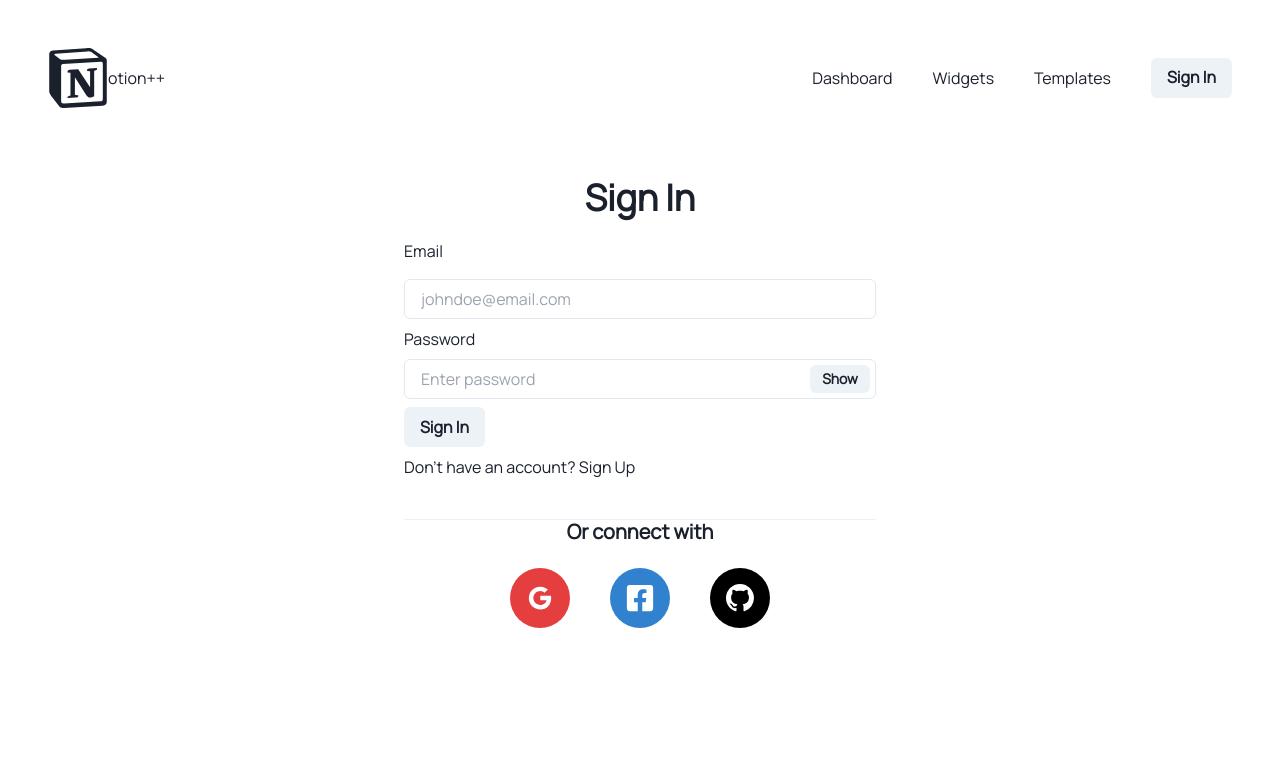
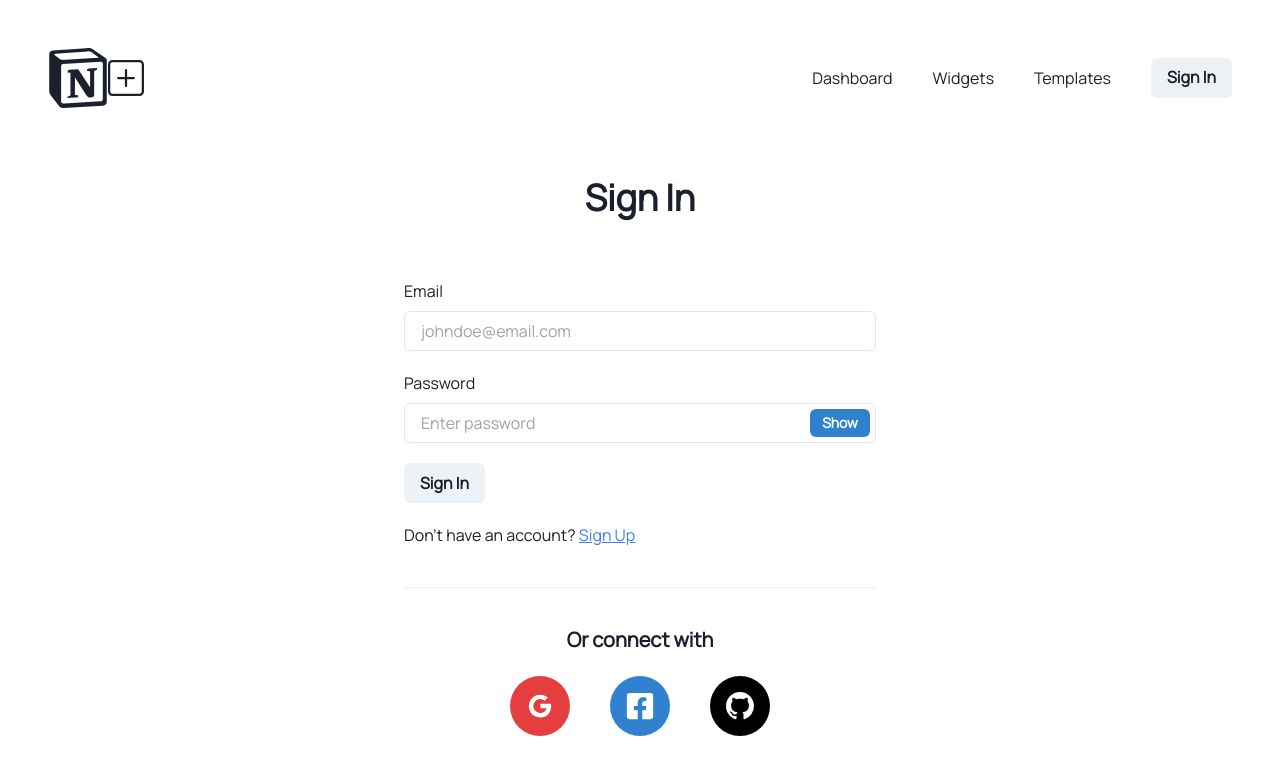
Before and after one commit to shiv-neel/lifelog, a Next.js app: page /SignIn in a window 1280 px wide. Shown: the top 774 px of the page. Built offline with nearby package versions, Linux system fonts and the light colour scheme; no server answers.

Commit message:
github auth

```diff
--- /dev/null
+++ b/components/Connections.tsx
@@ -0,0 +1,59 @@
+import { Button, Divider, Heading } from '@chakra-ui/react'
+import React from 'react'
+import { BsGithub } from 'react-icons/bs'
+import { FaFacebookSquare } from 'react-icons/fa'
+import { IoLogoGoogle } from 'react-icons/io'
+import { useAuth } from '../utils/AuthContext'
+
+const Connections = () => {
+	const googleSignIn = useAuth().googleSignIn
+	const githubSignIn = useAuth().githubSignIn
+
+	return (
+		<div>
+			<Divider className='my-10' />
+			<Heading as='h2' size='md' className='flex justify-center'>
+				Or connect with
+			</Heading>
+			<div className='flex justify-center gap-10 py-6'>
+				<Button
+					onClick={googleSignIn}
+					className='hover:scale-105 duration-100'
+					style={{
+						width: 60,
+						height: 60,
+						borderRadius: '50%',
+					}}
+					colorScheme={'red'}
+				>
+					<IoLogoGoogle className='text-3xl text-white' />
+				</Button>
+				<Button
+					className='hover:scale-105 duration-100'
+					style={{
+						width: 60,
+						height: 60,
+						borderRadius: '50%',
+					}}
+					colorScheme={'blue'}
+				>
+					<FaFacebookSquare className='text-3xl' />
+				</Button>
+				<Button
+					onClick={githubSignIn}
+					className='hover:scale-105 duration-100'
+					style={{
+						width: 60,
+						height: 60,
+						borderRadius: '50%',
+						background: 'black',
+					}}
+				>
+					<BsGithub className='text-3xl text-white' />
+				</Button>
+			</div>
+		</div>
+	)
+}
+
+export default Connections
--- a/components/Navbar.tsx
+++ b/components/Navbar.tsx
@@ -1,19 +1,25 @@
 import { Button } from '@chakra-ui/react'
 import Link from 'next/link'
 import { SiNotion } from 'react-icons/si'
+import { BsPlusSquare } from 'react-icons/bs'
 import { useAuth } from '../utils/AuthContext'
+import { useState } from 'react'
+import { FaRegUserCircle } from 'react-icons/fa'
 
 const Navbar = () => {
 	const user = useAuth().currentUser
 	const logout = useAuth().logout
+
+	const [dropdown, setDropdown] = useState<boolean>(false)
+
 	return (
 		<nav className='w-full'>
 			<ul className='flex justify-end items-center gap-10 py-12 mr-12'>
-				<li className='mr-auto ml-12'>
+				<li className='mr-auto ml-12 cursor-pointer select-none'>
 					<Link href='/' passHref>
 						<div className='flex items-center'>
 							<SiNotion className='text-6xl' />
-							otion++
+							<BsPlusSquare className='text-4xl' />
 						</div>
 					</Link>
 				</li>
@@ -28,16 +34,19 @@ const Navbar = () => {
 				</li>
 				<li>
 					{user ? (
-						<Button onClick={logout}>
-							<Link href='/'>Sign Out</Link>
-						</Button>
+						<Link href='/account'>
+							<div>
+								<FaRegUserCircle className='text-4xl' />
+							</div>
+						</Link>
 					) : (
-						<Button>
-							<Link href='/SignIn'>Sign In</Link>
-						</Button>
+						<Link href='/SignIn'>
+							<Button className='cursor-pointer'>Sign In</Button>
+						</Link>
 					)}
 				</li>
 			</ul>
+			<div></div>
 		</nav>
 	)
 }
--- a/pages/SignIn.tsx
+++ b/pages/SignIn.tsx
@@ -16,6 +16,7 @@ import { IoLogoGoogle } from 'react-icons/io'
 import { FaFacebookSquare } from 'react-icons/fa'
 import { BsGithub } from 'react-icons/bs'
 import Link from 'next/link'
+import Connections from '../components/Connections'
 
 const SignIn = () => {
 	const [email, setEmail] = useState<string>('')
@@ -35,10 +36,10 @@ const SignIn = () => {
 	}
 	return (
 		<Box w={'lg'} className='flex flex-col justify-center mx-auto border-1 p-5'>
-			<Heading as='h1' size='xl' className='flex justify-center'>
+			<Heading as='h1' size='xl' className='flex justify-center mb-10'>
 				Sign In
 			</Heading>
-			<FormControl className='mt-5 space-y-2'>
+			<FormControl className='mt-5'>
 				<FormLabel htmlFor='email'>Email</FormLabel>
 				<Input
 					id='email'
@@ -46,7 +47,9 @@ const SignIn = () => {
 					placeholder='johndoe@email.com'
 					onChange={(e) => setEmail(e.target.value)}
 				/>
-				<FormLabel htmlFor='password'>Password</FormLabel>
+				<FormLabel htmlFor='password' className='mt-5'>
+					Password
+				</FormLabel>
 				<InputGroup size='md'>
 					<Input
 						pr='4.5rem'
@@ -57,59 +60,30 @@ const SignIn = () => {
 					/>
 
 					<InputRightElement width='4.5rem'>
-						<Button h='1.75rem' size='sm' onClick={handleClick}>
+						<Button
+							h='1.75rem'
+							size='sm'
+							onClick={handleClick}
+							colorScheme='blue'
+						>
 							{show ? 'Hide' : 'Show'}
 						</Button>
 					</InputRightElement>
 				</InputGroup>
-				<Button type='submit' onClick={submitHandler}>
+				<Button type='submit' onClick={submitHandler} className='my-5'>
 					Sign In
 				</Button>
 				<p>
-					Don&apos;t have an account? <Link href='/SignUp'>Sign Up</Link>
+					Don&apos;t have an account?{' '}
+					<Link href='/SignUp'>
+						<span className='text-blue-500 underline cursor-pointer'>
+							Sign Up
+						</span>
+					</Link>
 				</p>
 			</FormControl>
-			{error}
-			<Divider className='py-5' />
-			<Heading as='h2' size='md' className='flex justify-center'>
-				Or connect with
-			</Heading>
-			<div className='flex justify-center gap-10 py-6'>
-				<Button
-					onClick={googleSignIn}
-					className='hover:scale-105 duration-100'
-					style={{
-						width: 60,
-						height: 60,
-						borderRadius: '50%',
-					}}
-					colorScheme={'red'}
-				>
-					<IoLogoGoogle className='text-3xl text-white' />
-				</Button>
-				<Button
-					className='hover:scale-105 duration-100'
-					style={{
-						width: 60,
-						height: 60,
-						borderRadius: '50%',
-					}}
-					colorScheme={'blue'}
-				>
-					<FaFacebookSquare className='text-3xl' />
-				</Button>
-				<Button
-					className='hover:scale-105 duration-100'
-					style={{
-						width: 60,
-						height: 60,
-						borderRadius: '50%',
-						background: 'black',
-					}}
-				>
-					<BsGithub className='text-3xl text-white' />
-				</Button>
-			</div>
+			{<p className='text-red-600'>{error.slice(25)}</p>}
+			<Connections />
 		</Box>
 	)
 }
--- a/pages/SignUp.tsx
+++ b/pages/SignUp.tsx
@@ -10,11 +10,13 @@ import {
 } from '@chakra-ui/react'
 import Link from 'next/link'
 import React, { useEffect, useRef, useState } from 'react'
+import Connections from '../components/Connections'
 import { useAuth } from '../utils/AuthContext'
 
 const SignUp = () => {
 	const [email, setEmail] = useState<string>('')
 	const [password, setPassword] = useState<string>('')
+	const [error, setError] = useState<string>('')
 	const [confirmPassword, setConfirmPassword] = useState<string>('')
 	const [passwordsMatch, setPasswordsMatch] = useState<boolean>(true)
 
@@ -27,12 +29,14 @@ const SignUp = () => {
 		e.preventDefault()
 		if (password !== confirmPassword) setPasswordsMatch(false)
 		else {
+			setPasswordsMatch(true)
 			console.log(email, password)
 			try {
 				signup(email, password)
 					.then((res) => console.log(res?.user))
-					.catch((err) => console.log(err))
-			} catch (error) {
+					.catch((error) => setError(error.toString()))
+			} catch (error: any) {
+				setError(error.toString())
 				console.log(error)
 			}
 		}
@@ -40,8 +44,10 @@ const SignUp = () => {
 
 	return (
 		<Box w={'lg'} className='flex flex-col justify-center mx-auto border-1 p-5'>
-			<Heading as='h1'>Sign Up</Heading>
-			<FormControl className='mt-5 space-y-2'>
+			<Heading as='h1' className='flex justify-center mb-10'>
+				Sign Up
+			</Heading>
+			<FormControl className='mt-5'>
 				<FormLabel htmlFor='email'>Email</FormLabel>
 				<Input
 					id='email'
@@ -49,7 +55,9 @@ const SignUp = () => {
 					placeholder='johndoe@email.com'
 					onChange={(e) => setEmail(e.target.value)}
 				/>
-				<FormLabel htmlFor='password'>Password</FormLabel>
+				<FormLabel htmlFor='password' className='mt-5'>
+					Password
+				</FormLabel>
 				<InputGroup size='md'>
 					<Input
 						pr='4.5rem'
@@ -60,27 +68,46 @@ const SignUp = () => {
 					/>
 
 					<InputRightElement width='4.5rem'>
-						<Button h='1.75rem' size='sm' onClick={handleClick}>
+						<Button
+							h='1.75rem'
+							size='sm'
+							onClick={handleClick}
+							colorScheme='blue'
+						>
 							{show ? 'Hide' : 'Show'}
 						</Button>
 					</InputRightElement>
 				</InputGroup>
-				<FormLabel htmlFor='confirm-password'>Confirm Pasword</FormLabel>
+				<FormLabel htmlFor='confirm-password' className='mt-5'>
+					Confirm Pasword
+				</FormLabel>
 				<Input
 					pr='4.5rem'
 					type={show ? 'text' : 'password'}
 					placeholder='Confirm password'
 					id='confirm-password'
 					onChange={(e) => setConfirmPassword(e.target.value)}
-				/>
-				<Button type='submit' onClick={submitHandler}>
+				/>{' '}
+				{passwordsMatch ? (
+					<></>
+				) : (
+					<p className='text-red-500 mt-2 font-semibold'>
+						Passwords do not match.{' '}
+					</p>
+				)}
+				<Button type='submit' onClick={submitHandler} className='my-5'>
 					Sign Up
 				</Button>
 				<p>
-					Already have an account? <Link href='/SignIn'>Sign In</Link>
+					Already have an account?{' '}
+					<Link href='/SignIn'>
+						<span className='text-blue-500 underline cursor-pointer'>
+							Sign In
+						</span>
+					</Link>
 				</p>
-				{passwordsMatch ? <></> : <p>Passwords do not match. </p>}
 			</FormControl>
+			<Connections />
 		</Box>
 	)
 }
--- /dev/null
+++ b/pages/account.tsx
@@ -0,0 +1,20 @@
+import { Box, Button } from '@chakra-ui/react'
+import React from 'react'
+import { useAuth } from '../utils/AuthContext'
+
+const Account = () => {
+	const user = useAuth().currentUser
+	const logout = useAuth().logout
+	return (
+		<Box w='xl' className='flex justify-center'>
+			<ul className=''>
+				<li>Signed in as {user?.displayName}</li>
+				<Button className='flex' onClick={logout}>
+					Sign Out
+				</Button>
+			</ul>
+		</Box>
+	)
+}
+
+export default Account
--- a/utils/AuthContext.tsx
+++ b/utils/AuthContext.tsx
@@ -1,5 +1,6 @@
 import {
 	createUserWithEmailAndPassword,
+	GithubAuthProvider,
 	GoogleAuthProvider,
 	signInWithEmailAndPassword,
 	signInWithPopup,
@@ -9,7 +10,7 @@ import {
 } from 'firebase/auth'
 import Router from 'next/router'
 import React, { createContext, useContext, useEffect, useState } from 'react'
-import { auth, AuthType, UserType } from './Firebase'
+import { auth, AuthType } from './Firebase'
 
 const AuthContext = createContext<AuthType>({} as AuthType)
 
@@ -24,7 +25,7 @@ export const AuthProvider: React.FC = ({ children }) => {
 		return createUserWithEmailAndPassword(auth, email, password).then(
 			(result) => {
 				setCurrentUser(result.user)
-				Router.push('/Dashboard')
+				Router.push('/dashboard')
 				return result
 			}
 		)
@@ -33,7 +34,7 @@ export const AuthProvider: React.FC = ({ children }) => {
 	const emailSignIn = (email: string, password: string) => {
 		return signInWithEmailAndPassword(auth, email, password).then((result) => {
 			setCurrentUser(result.user)
-			Router.push('/Dashboard')
+			Router.push('/dashboard')
 			return result
 		})
 	}
@@ -43,24 +44,45 @@ export const AuthProvider: React.FC = ({ children }) => {
 		return await signInWithPopup(auth, googleProvider)
 			.then((result) => {
 				setCurrentUser(result.user)
-				Router.push('/Dashboard')
+				Router.push('/dashboard')
 				return result
 			})
 			.catch(() => alert('Error: Could not authenticate google account.'))
 	}
 
+	const githubProvider = new GithubAuthProvider()
+	const githubSignIn = async () => {
+		return await signInWithPopup(auth, githubProvider)
+			.then((result) => {
+				console.log(result)
+				setCurrentUser(result.user)
+				Router.push('/dashboard')
+				return result
+			})
+			.catch(() => alert('Error: Could not authenticate github account.'))
+	}
+
 	const logout = async () => {
 		return await signOut(auth).then(() => {
 			console.log('Sign out successful.')
+			Router.push('/')
 		})
 	}
 
 	useEffect(() => {
 		const unsubscribe = auth.onAuthStateChanged((user) => {
 			setCurrentUser(user)
+			console.log(user)
 		})
 		return unsubscribe
 	}, [])
-	const value = { currentUser, emailSignUp, emailSignIn, googleSignIn, logout }
+	const value = {
+		currentUser,
+		emailSignUp,
+		emailSignIn,
+		googleSignIn,
+		githubSignIn,
+		logout,
+	}
 	return <AuthContext.Provider value={value}>{children}</AuthContext.Provider>
 }
--- a/utils/Firebase.tsx
+++ b/utils/Firebase.tsx
@@ -17,11 +17,15 @@ export interface AuthType {
 		email: string,
 		password: string
 	) => Promise<UserCredential | null>
+
 	emailSignIn: (
 		email: string,
 		password: string
-	) => Promise<UserCredential | null | void>
-	googleSignIn: () => Promise<UserCredential | null | void>
+	) => Promise<UserCredential | void>
+
+	googleSignIn: () => Promise<UserCredential | void>
+	githubSignIn: () => Promise<UserCredential | void>
+
 	logout: () => Promise<void>
 }
 
```
